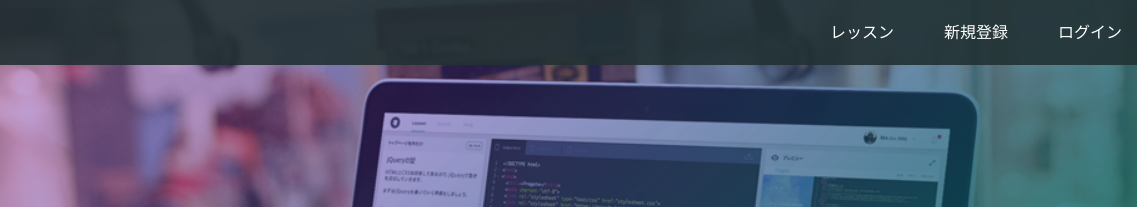
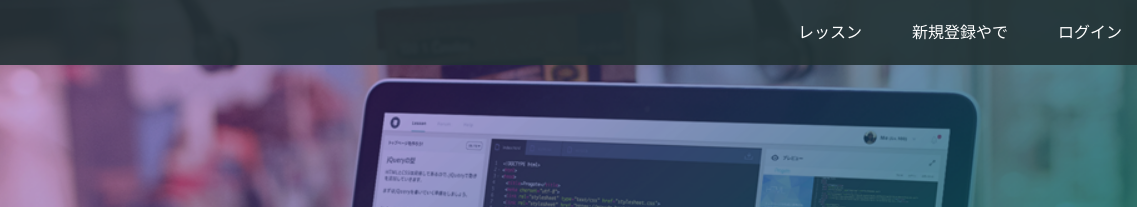
Before and after one commit to shunnaraoka/shunnaraoka.github.io, a plain HTML site: page index.html in a window 1280 px wide. Shown: the top 207 px of the page, 143-1280 px from the left. Drawn offline with Linux system fonts and the light colour scheme.

Commit message:
Update index.html

```diff
--- a/index.html
+++ b/index.html
@@ -16,7 +16,7 @@
       <span class="fa fa-bars menu-icon"></span>
       <div class="header-right">
         <a href="#">レッスン</a>
-        <a href="#">新規登録</a>
+        <a href="#">新規登録やで</a>
         <a href="#" class="login">ログイン</a>
       </div>
     </div>
```
